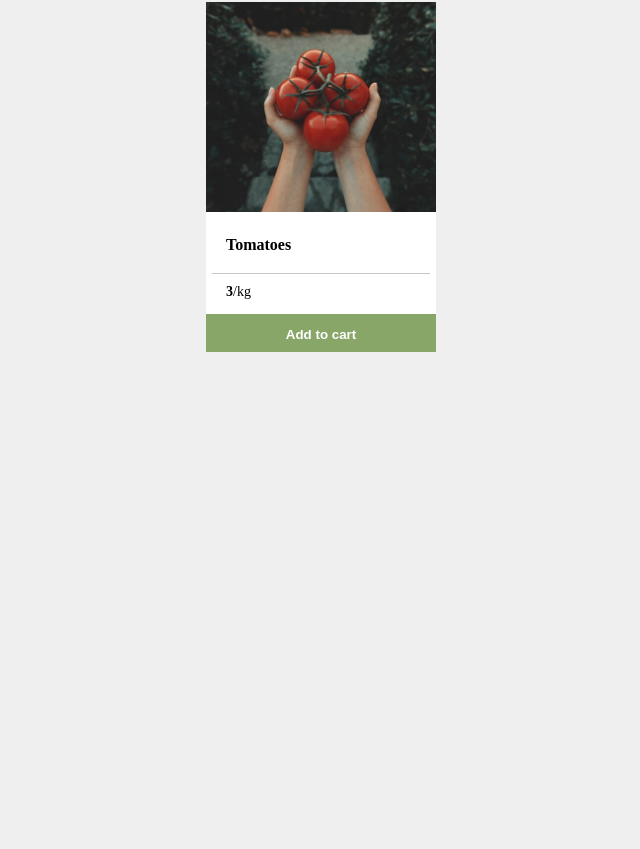
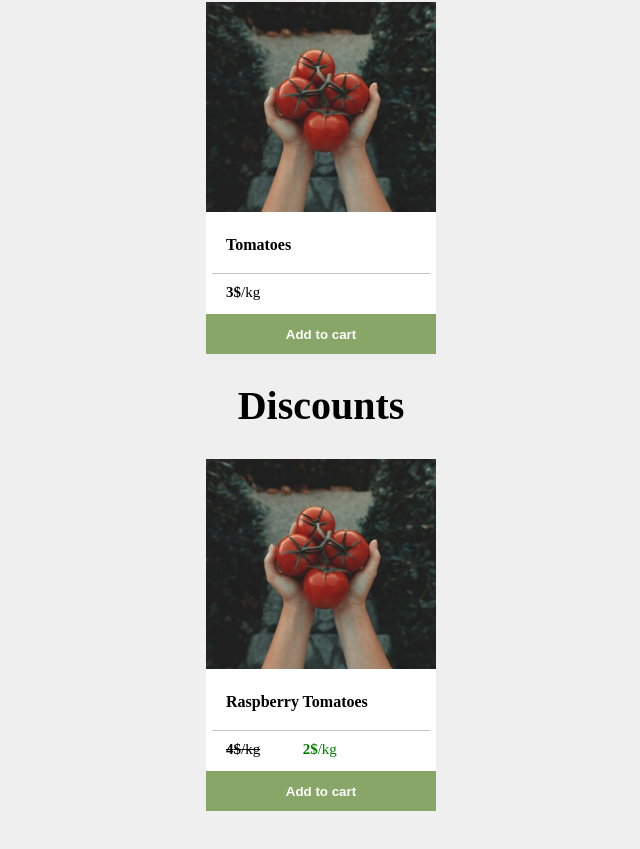
Before and after one commit to Kacper-Arendt/green-world, a React (Create React App) app: page / in a window 1280 px wide. Shown: the part 555-1404 px from the top of the page, without its empty margins (319-959 px from the left). Built offline with nearby package versions, Linux system fonts and the light colour scheme; the HTML template or start-up script is replaced by a standard one.

Commit message:
feat add discount price

```diff
--- a/src/App.tsx
+++ b/src/App.tsx
@@ -1,7 +1,6 @@
 import React from 'react';
 import styled, {createGlobalStyle} from 'styled-components';
-import { Header } from './components/Components';
-import {BestBuys} from "./components/BestBuys";
+import {Header, BestBuys, Discounts} from './components/Components';
 
 const GlobalStyles = createGlobalStyle`
   *,
@@ -36,8 +35,9 @@ function App() {
         <>
             <GlobalStyles/>
             <Wrapper>
-                <Header />
-                <BestBuys />
+                <Header/>
+                <BestBuys/>
+                <Discounts/>
             </Wrapper>
         </>
     );
--- a/src/Models/IProduct.ts
+++ b/src/Models/IProduct.ts
@@ -5,4 +5,6 @@ export interface IProduct {
     img: string,
     price: number,
     per: string
+    discount?: boolean,
+    newPrice?: number,
 }
--- a/src/components/BestBuys.tsx
+++ b/src/components/BestBuys.tsx
@@ -1,43 +1,27 @@
 import styled from 'styled-components';
 import {Product} from "./Products/Product";
-import {Products} from "./Products/Products";
+import {ProductsData} from "./Products/ProductsData";
+import {Wrapper} from './UI/WrapperEl';
 
-const Wrapper = styled.div`
-  display: flex;
-  flex-direction: column;
-  align-items: center;
-  margin-top: 3rem;
-  row-gap: 3rem;
-
+const WrapperEl = styled(Wrapper)`
   h2 {
     color: black;
     font-size: 4rem;
   }
 `
 
-const TopItems = styled.div`
-  width: 23rem;
-  height: 35rem;
-  display: flex;
-  overflow: hidden;
-
-  background-color: white;
-`
-
 export const BestBuys = () => {
     return (
-        <Wrapper>
+        <WrapperEl>
             <h2>Best Buys</h2>
-            <TopItems>
-                <Product
-                    id={Products[0].id}
-                    name={Products[0].name}
-                    img={Products[0].img}
-                    alt={Products[0].alt}
-                    price={Products[0].price}
-                    per={Products[0].per}
-                />
-            </TopItems>
-        </Wrapper>
+            <Product
+                id={ProductsData[0].id}
+                name={ProductsData[0].name}
+                img={ProductsData[0].img}
+                alt={ProductsData[0].alt}
+                price={ProductsData[0].price}
+                per={ProductsData[0].per}
+            />
+        </WrapperEl>
     )
 }
--- a/src/components/Components.ts
+++ b/src/components/Components.ts
@@ -1 +1,3 @@
 export * from './Header/Header';
+export * from './BestBuys';
+export * from './Discounts';
--- /dev/null
+++ b/src/components/Discounts.tsx
@@ -0,0 +1,29 @@
+import styled from "styled-components";
+import {Wrapper} from "./UI/WrapperEl";
+import {Product} from "./Products/Product";
+import {ProductsData} from "./Products/ProductsData";
+
+const WrapperEl = styled(Wrapper)`
+  h2 {
+    color: black;
+    font-size: 4rem;
+  }
+`
+
+export const Discounts = () => {
+    return (
+        <WrapperEl>
+            <h2>Discounts</h2>
+            <Product
+                id={ProductsData[2].id}
+                name={ProductsData[2].name}
+                alt={ProductsData[2].alt}
+                img={ProductsData[2].img}
+                price={ProductsData[2].price}
+                per={ProductsData[2].per}
+                newPrice={ProductsData[2].newPrice}
+                discount={ProductsData[2].discount}
+                />
+        </WrapperEl>
+    )
+}
--- a/src/components/Products/Product.tsx
+++ b/src/components/Products/Product.tsx
@@ -1,20 +1,26 @@
-import {Products} from "./Products";
 import styled from "styled-components";
 import {IProduct} from "../../Models/IProduct";
 
-const Item = styled.div`
-  width: 100%;
-  height: 100%;
+interface IPrice{
+    discount?: boolean
+}
+
+const Item = styled.div<IPrice>`
+  width: 23rem;
+  height: 35rem;
+
   display: grid;
   grid-template-columns: repeat(3, 1fr);
   grid-template-rows: 60% 6rem 1fr 4rem  4rem;
   grid-template-areas:
   "img img img"
-  "name . ."
+  "name name name"
   "line line line"
-  "price . ."
+  "price newPrice ."
   "btn btn btn";
   place-items: center;
+
+  background-color: white;
 
   img {
     grid-area: img;
@@ -25,20 +31,10 @@ const Item = styled.div`
 
   h3 {
     grid-area: name;
+    justify-self: start;
     font-size: 1.6rem;
     margin: 1.5rem 2rem 1rem;
     white-space: nowrap;
-  }
-
-  p {
-    grid-area: price;
-    place-self: start;
-    font-size: 1.4rem;
-    margin: 1rem 2rem;
-
-    span {
-      font-weight: bold;
-    }
   }
 `
 const Line = styled.div`
@@ -59,14 +55,39 @@ const Button = styled.button`
   font-weight: bold;
 `
 
+const Price = styled.p`
+  place-self: start;
+  font-size: 1.5rem;
+  margin: 1rem 2rem;
+
+  span {
+    font-weight: bold;
+  }
+`
+
+
+const NormalPrice = styled(Price)<IPrice>`
+  grid-area: price;
+  justify-self: start;
+  text-decoration:${(props) => props.discount && 'line-through'};
+`
+
+const NewPrice = styled(Price)<IPrice>`
+  grid-area: newPrice;
+  justify-self: start;
+  color: ${(props) => props.discount && 'green'};
+`
 
 export const Product = (props: IProduct) => {
     return (
-        <Item key={props.id}>
+        <Item key={props.id} >
             <img src={props.img} alt={props.alt}/>
             <h3>{props.name}</h3>
             <Line/>
-            <p><span>{props.price}</span>/{props.per}</p>
+            <NormalPrice discount={props.discount}><span>{props.price}$</span>/{props.per}</NormalPrice>
+            {props.newPrice &&
+            <NewPrice discount={props.discount}><span>{props.newPrice}$</span>/{props.per}</NewPrice>
+            }
             <Button>Add to cart</Button>
         </Item>
     )
--- a/src/components/Products/Products.ts
+++ b/src/components/Products/ProductsData.ts
@@ -1,29 +1,33 @@
 import {tomatoes} from '../../images/images';
 import { IProduct } from '../../Models/IProduct';
 
-export const Products: Array<IProduct> = [
+export const ProductsData: Array<IProduct> = [
     {
-        id: 1,
+        id: 0,
         name: 'Tomatoes',
         price: 3,
         per: 'kg',
         img: tomatoes,
-        alt: 'tomatoes'
+        alt: 'tomatoes',
     },
     {
-        id: 2,
+        id: 1,
         name: 'Giant Tomatoes',
         price: 5,
         per: 'kg',
         img: tomatoes,
-        alt: 'tomatoes'
+        alt: 'tomatoes',
+        discount: true,
+        newPrice: 3,
     },
     {
-        id: 3,
-        name: 'Cherry Tomatoes',
+        id: 2,
+        name: 'Raspberry Tomatoes',
         price: 4,
         per: 'kg',
         img: tomatoes,
-        alt: 'tomatoes'
+        alt: 'tomatoes',
+        newPrice: 2,
+        discount: true,
     },
 ]
--- /dev/null
+++ b/src/components/UI/UIElements.ts
@@ -0,0 +1 @@
+export * from './WrapperEl';
--- /dev/null
+++ b/src/components/UI/WrapperEl.tsx
@@ -0,0 +1,21 @@
+import styled from "styled-components";
+
+export const Wrapper = styled.div`
+  display: flex;
+  flex-direction: column;
+  align-items: center;
+  margin-top: 3rem;
+  row-gap: 3rem;
+
+  h2 {
+    color: black;
+    font-size: 4rem;
+  }
+`
+
+export const WrapperEl = () => {
+    return (
+        <Wrapper>
+        </Wrapper>
+    )
+}
```
